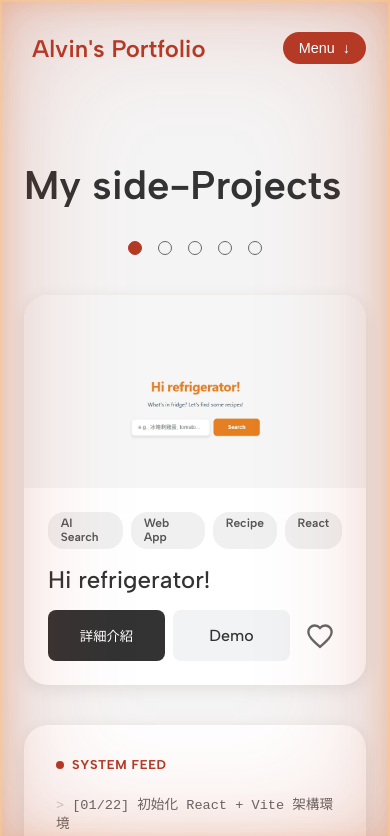
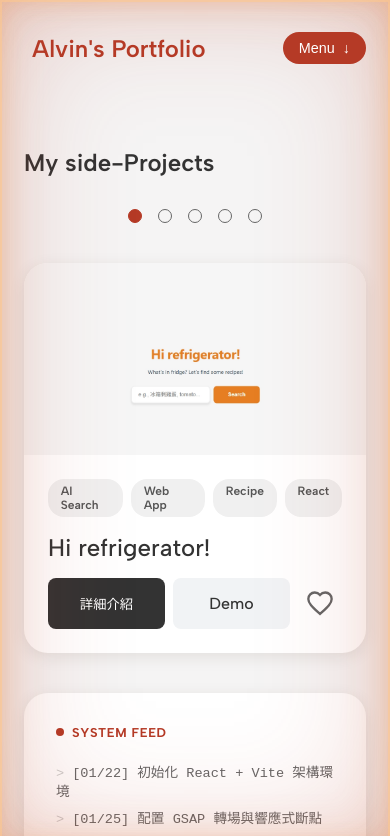
Before and after one commit to AlvinChen072380/portfolio-Vue, a Vue app: page /#/work/1 in a window 390 px wide. Shown: the top 836 px of the page. Built offline with nearby package versions, Linux system fonts and the light colour scheme.

Commit message:
fix mobile section-title font-size to 1.5rem

```diff
--- a/src/components/SkillsSection.vue
+++ b/src/components/SkillsSection.vue
@@ -549,6 +549,9 @@ const targetColor = computed(() => {
 }
 
 @media (max-width: 768px) {
+  .section-title {
+    font-size: 1.5rem;
+  }
   .side-cards {
     flex-direction: column;
   }
--- a/src/components/WorksSection.vue
+++ b/src/components/WorksSection.vue
@@ -579,6 +579,9 @@ onUnmounted(() => gsapCtx?.revert());
 }
 
 @media (max-width: 768px) {
+  .section-title {
+    font-size: 1.5rem;
+  }
   .side-cards {
     flex-direction: column;
   }
```
